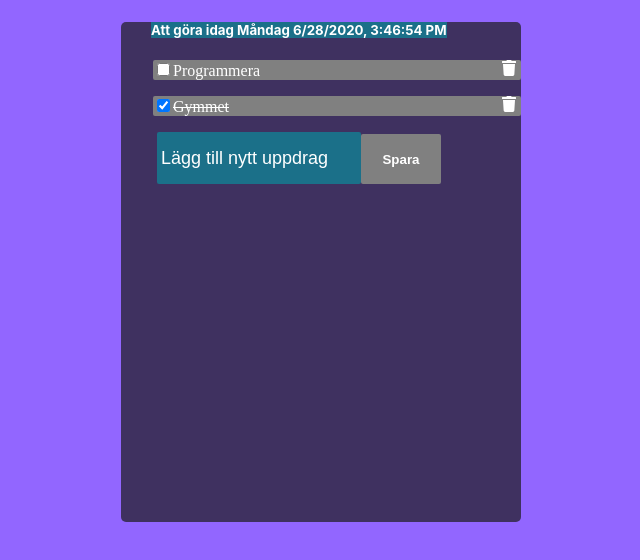
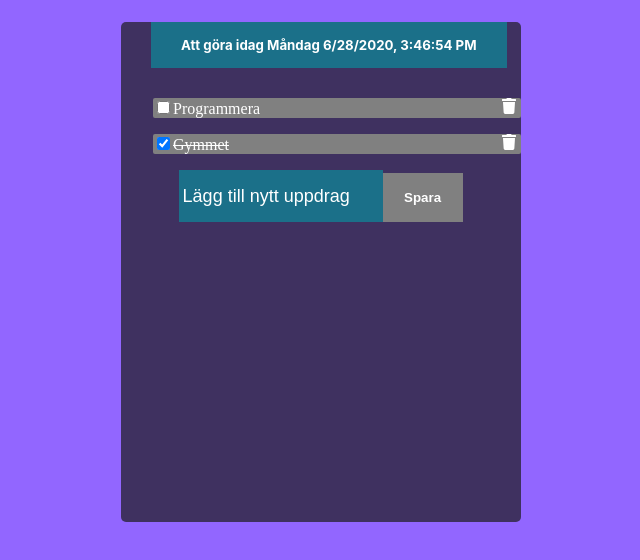
Before and after one commit to sylvsin/todo, a React (Create React App) app: page / in a window 1280 px wide. Shown: the top 560 px of the page, without its empty margins (319-959 px from the left). Built offline with nearby package versions, Linux system fonts and the light colour scheme.

Commit message:
Changed style

```diff
--- a/src/App.css
+++ b/src/App.css
@@ -10,9 +10,19 @@ body {
   border-radius: 5px;
 }
 
-.App h5 {
-  padding: 0 30px;
+.daytime {
+  height: 60px;
+  position: relative
+}
+
+.daytime h5 {
+  padding-left: 30px;
+}
+
+.daytime span {
+  padding: 15px 30px;
   color: #fff;
+  position: absolute
 }
 
 #to-do-form {
@@ -21,9 +31,9 @@ body {
   width: 200px;
   height: 50px;
   font-size: 18px;
-  border-radius: 2px;
+  /* border-radius: 2px; */
   color: #fff;
-  margin-left: 2em;
+  margin-left: 3.2em;
 }
 
 #to-do-form::placeholder{
@@ -36,9 +46,9 @@ body {
 }
 
 #to-do-button {
-  height: 50px;
+  height: 49px;
   width: 80px;
-  border-radius: 2px;
+  /* border-radius: 2px; */
   border: 0;
   background-color: gray;
   cursor: pointer;
--- a/src/components/DayTime.tsx
+++ b/src/components/DayTime.tsx
@@ -37,11 +37,12 @@ class DayTime extends React.Component<{}, DayTimeState> {
 
         const styles = {
             backgroundColor: "rgb(27, 112, 137)",
+            paddingTop: "15px"
         }
 
         return(
             <div className="daytime">
-                <h5><span style={styles}> {`Att göra idag ${n} ${this.state.time}`} </span> </h5>
+                <h5><span style={styles}> {`Att göra idag ${n} ${this.state.time}`} </span></h5>
             </div>
         )
     }
```
